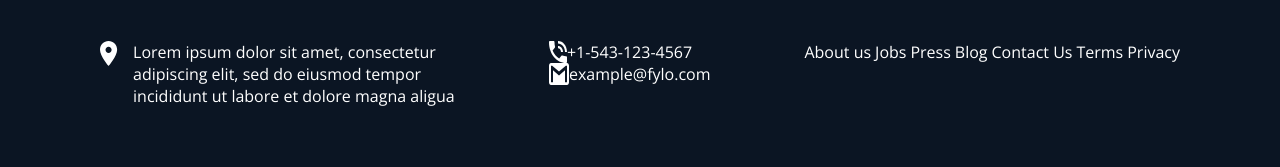
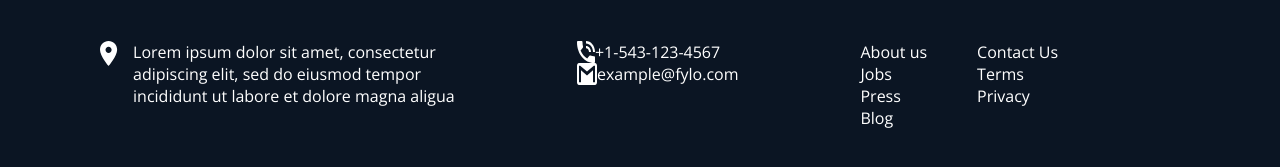
Before and after one commit to DiegoCosta123/Project_Fylo_Dark_Theme, a plain HTML site: page index.html in a window 1280 px wide. Shown: the part 3191-3358 px from the top of the page. Drawn offline with nearby package versions, Linux system fonts and the light colour scheme.

```diff
--- a/index.html
+++ b/index.html
@@ -169,15 +169,22 @@
                                     </div>
                                 </div>
 
-                                <div id="menu_information">
+                                <div id="class_menu">
+                                    <div>
                                         <a href="" class="btn_information">About us</a>
                                         <a href="" class="btn_information">Jobs</a>
                                         <a href="" class="btn_information">Press</a>
                                         <a href="" class="btn_information">Blog</a>
+                                    </div>
+
+                                    <div>
                                         <a href="" class="btn_information">Contact Us</a>
                                         <a href="" class="btn_information">Terms</a>
                                         <a href="" class="btn_information">Privacy</a>
                                     </div>
+                                </div>
+
+                                <div></div>
 
                             </div>
 
--- a/style.css
+++ b/style.css
@@ -340,20 +340,17 @@
     display: flex
 }
 
-.menu_information {
-    /* display: flex;
-    justify-content: space-between; */
+#class_menu {
+    display: flex;
+    gap: 50px;
 }
-
-/* .information_option {
-    justify-content: space-between;
-} */
 
 .btn_information {
     color: hsl(0, 0%, 100%);
     font-family: 'Open Sans', sans-serif;
     text-decoration: none;
     background-color: transparent;
+    display: block;
 }
 
 .btn_information:hover {
```
Lines whose indentation alone changed are shown as unchanged.
